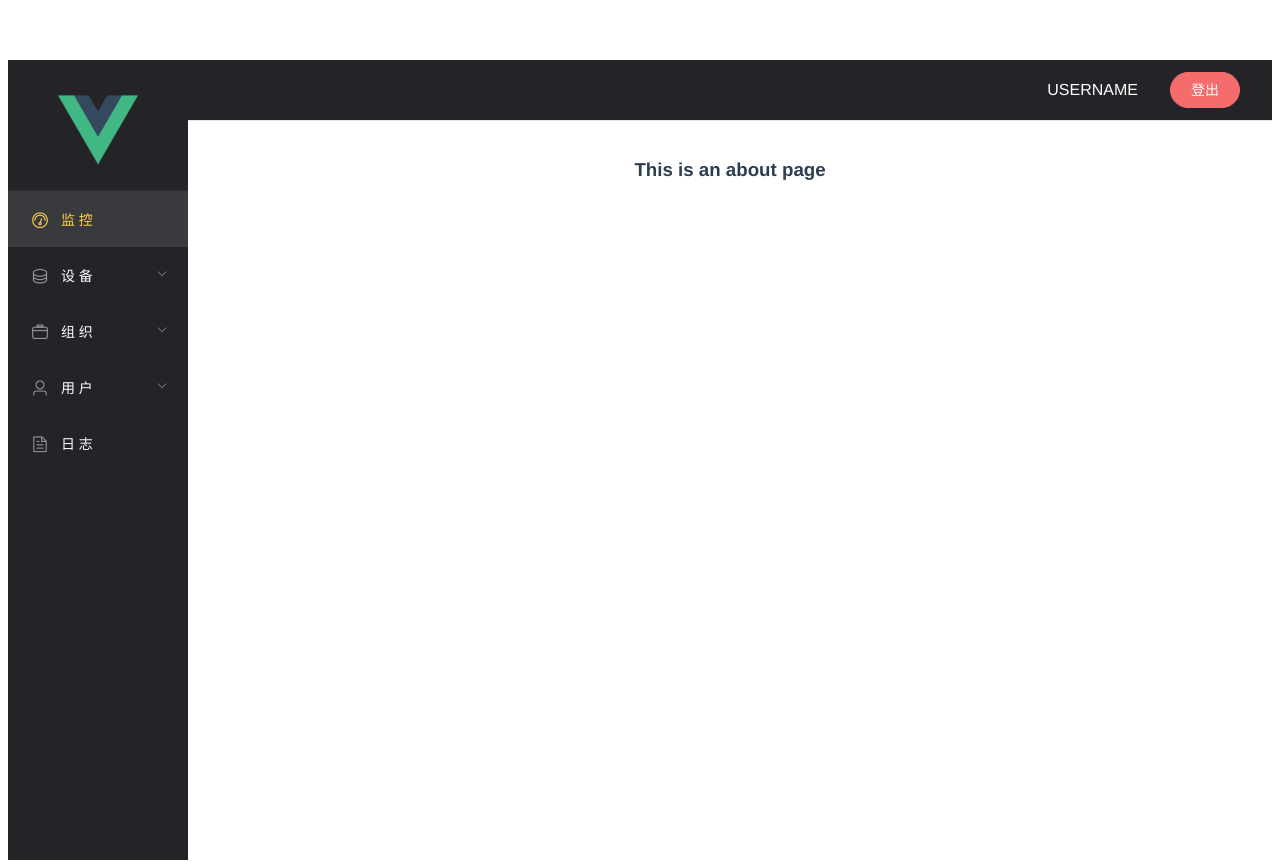
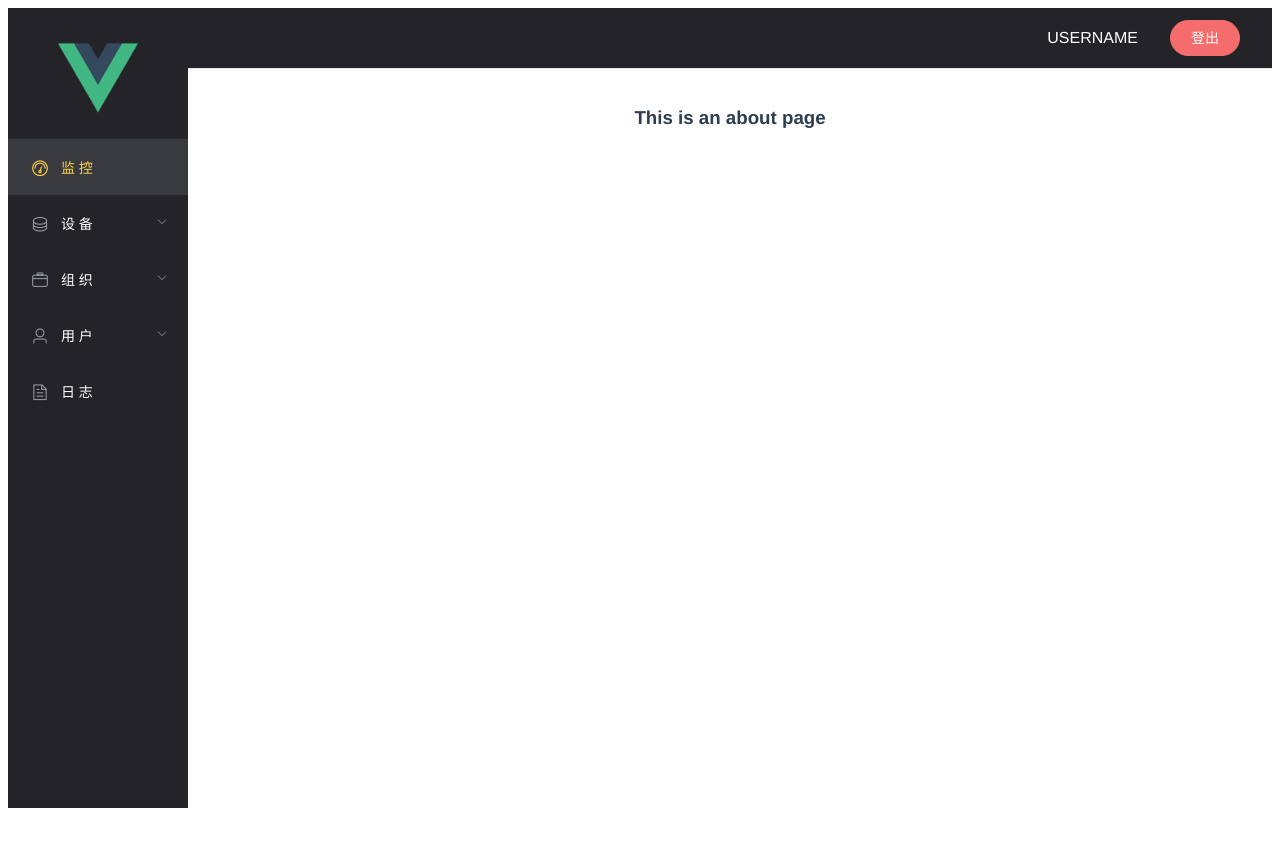
Before and after one commit to HAIZAKURA/SmartManholeClient, a Vue app: page / in a window 1280 px wide. After the commit the page ends 816 px from the top, so only its background shows below. Built offline with nearby package versions, Linux system fonts and the light colour scheme.

Commit message:
Update App.vue

```diff
--- a/src/App.vue
+++ b/src/App.vue
@@ -4,7 +4,7 @@
       <router-link to="/">Home</router-link> |
       <router-link to="/about">About</router-link>
     </div> -->
-    <router-view/>
+    <router-view></router-view>
   </div>
 </template>
 
@@ -15,6 +15,6 @@
   -moz-osx-font-smoothing grayscale
   text-align center
   color #2c3e50
-  margin-top 60px
   width 100%
+  margin 0
 </style>
```
